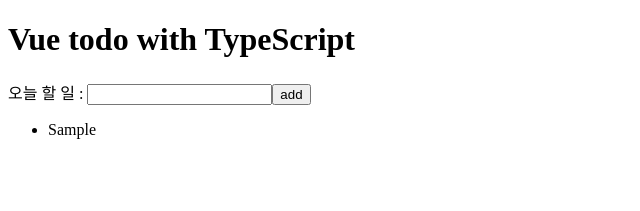
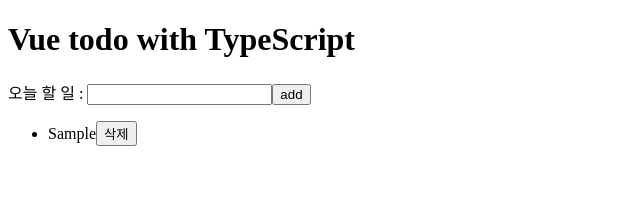
Before and after one commit to leehyeonj/vue_study, a Vue app in the folder vue_ts_captain/: page / in a window 1280 px wide. Both pictures are taken after typing "Sample" into the empty fields and a click on the button "add". Shown: the top 211 px of the page, without its empty margins (0-640 px from the left). Built offline with nearby package versions, Linux system fonts and the light colour scheme.

Commit message:
vue_ts_captain: 할일 삭제 기능 추가

```diff
--- a/vue_ts_captain/src/App.vue
+++ b/vue_ts_captain/src/App.vue
@@ -12,6 +12,8 @@
             v-for="(todoItem, index) in todoItems"
             :key="index"
             :todoItem="todoItem"
+            @remove="removeTodoItem"
+            :index="index"
           ></TodoListItem>
         </ul>
       </div>
@@ -65,6 +67,11 @@
     fetchTodoItems() {
       this.todoItems = storage.fetch();
     },
+    removeTodoItem(index: number) {
+      console.log("remove", index);
+      this.todoItems.splice(index, 1);
+      storage.save(this.todoItems);
+    },
   },
   created() {
     this.fetchTodoItems();
--- a/vue_ts_captain/src/components/TodoInput.vue
+++ b/vue_ts_captain/src/components/TodoInput.vue
@@ -20,7 +20,6 @@
     handleInput(event: InputEvent) {
       const eventTarget = event.target as HTMLInputElement;
       this.$emit("input", eventTarget.value);
-      console.log(eventTarget);
     },
     addTodo() {
       this.$emit("add");
--- a/vue_ts_captain/src/components/TodoListItem.vue
+++ b/vue_ts_captain/src/components/TodoListItem.vue
@@ -1,5 +1,8 @@
 <template>
-  <li>{{ todoItem }}</li>
+  <li>
+    <span>{{ todoItem }}</span>
+    <button @click="removeItem">삭제</button>
+  </li>
 </template>
 <script lang="ts">
 import Vue from "vue";
@@ -8,6 +11,14 @@
     todoItem: {
       type: String,
     },
+    index: {
+      type: Number,
+    },
+  },
+  methods: {
+    removeItem() {
+      this.$emit("remove", this.index);
+    },
   },
 });
 </script>
```
